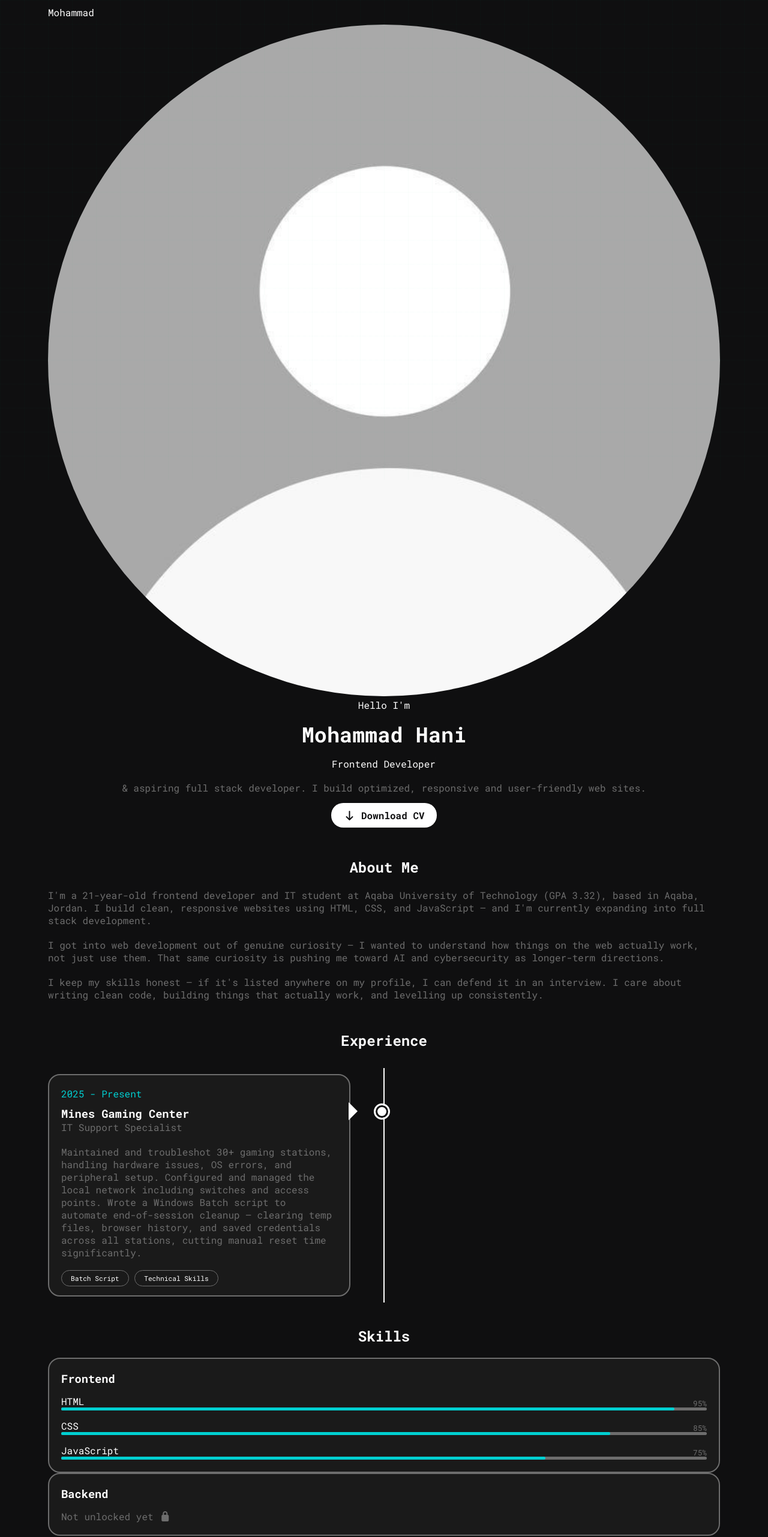
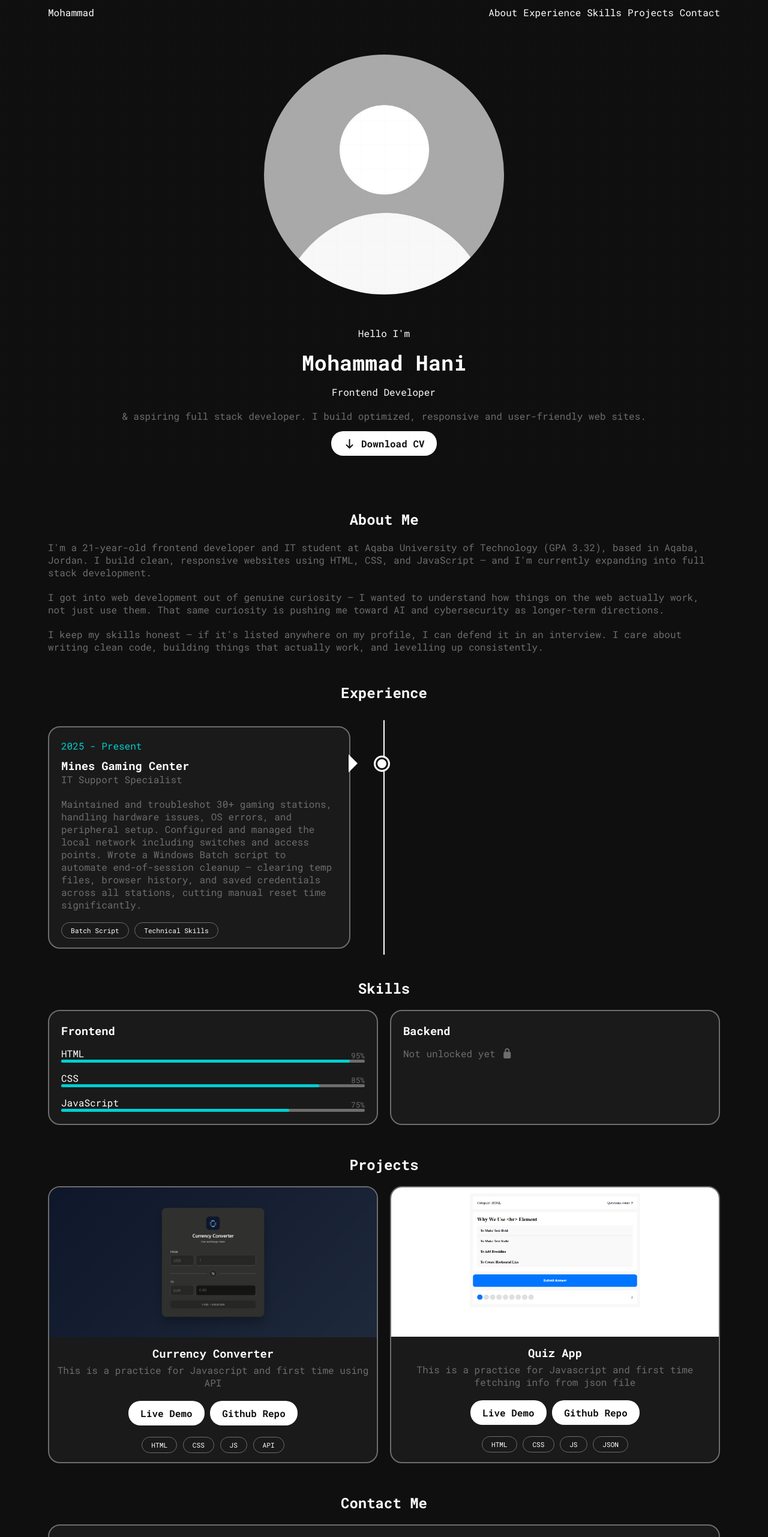
Before and after one commit to ei7mo/my-portfolio, a plain HTML site: page index.html in a window 1280 px wide. Shown: the top 2563 px of the page at 60% size. Drawn offline with Linux system fonts and the light colour scheme.

Commit message:
Added some classes

```diff
--- a/index.html
+++ b/index.html
@@ -33,14 +33,23 @@
               </ul>
             </div>
           </div>
+          <ul class="p-hidden">
+            <li><a href="#about-me">About</a></li>
+            <li><a href="#experience">Experience</a></li>
+            <li><a href="#skills">Skills</a></li>
+            <li><a href="#projects">Projects</a></li>
+            <li><a href="#contact">Contact</a></li>
+          </ul>
         </nav>
         <!-- End navbar -->
 
+        <div class="img-container">
           <img
             src="images/profile_picture.jpg"
             alt="Profile Picture"
             id="profile-picture"
           />
+        </div>
         <span>Hello I'm</span>
         <h1>Mohammad Hani</h1>
         <span id="job-title">Frontend Developer</span>
@@ -48,9 +57,9 @@
           & aspiring full stack developer. I build optimized, responsive and
           user-friendly web sites.
         </p>
-        <a href="files/Mohammad_CV.pdf" class="btn"
-          ><i class="fa-solid fa-arrow-down"></i> Download CV</a
-        >
+        <a href="files/Mohammad_CV.pdf" class="btn">
+          <i class="fa-solid fa-arrow-down"></i> Download CV
+        </a>
       </header>
       <!-- End header -->
 
@@ -105,7 +114,8 @@
       <!-- Start skills -->
       <section id="skills">
         <h2>Skills</h2>
-        <div class="box">
+        <div class="box-container">
+          <div class="box shadow-drop">
             <h3>Frontend</h3>
             <ul>
               <li>
@@ -128,9 +138,10 @@
               </li>
             </ul>
           </div>
-        <div class="box">
+          <div class="box shadow-drop">
             <h3>Backend</h3>
             <p>Not unlocked yet <i class="fa-solid fa-lock"></i></p>
+          </div>
         </div>
       </section>
       <!-- End skills -->
@@ -138,7 +149,8 @@
       <!-- Start projects -->
       <section id="projects">
         <h2>Projects</h2>
-        <div class="box">
+        <div class="box-container">
+          <div class="box shadow-drop">
             <img src="images/project1.png" alt="Project picture" />
             <div class="info">
               <h3>Currency Converter</h3>
@@ -165,7 +177,7 @@
               </div>
             </div>
           </div>
-        <div class="box">
+          <div class="box shadow-drop">
             <img src="images/project2.png" alt="Project picture" />
             <div class="info">
               <h3>Quiz App</h3>
@@ -195,6 +207,7 @@
               </div>
             </div>
           </div>
+        </div>
       </section>
       <!-- End projects -->
 
@@ -209,9 +222,13 @@
               partnerships.
             </p>
             <div class="contact-info">
+              <div>
                 <i class="fa-solid fa-envelope"></i
                 ><span>mohammadhani.ei7@gmail.com</span>
+              </div>
+              <div>
                 <i class="fa-solid fa-phone"></i><span>+962789131034</span>
+              </div>
             </div>
             <div class="social-profiles">
               <h3>Social Profiles</h3>
@@ -226,6 +243,7 @@
               ></a>
             </div>
           </div>
+          <!-- Need api so will be back later -->
           <!-- <div class="box">
             <form action="">
               <label for="name">Name</label>
@@ -251,9 +269,9 @@
               <textarea placeholder="Write your message" required></textarea>
               <button class="btn">Send</button>
             </form>
+          </div> -->
         </div>
-        </div>
-      </section> -->
+      </section>
       <!-- End contact -->
     </div>
 
```
Lines whose indentation alone changed are shown as unchanged.
